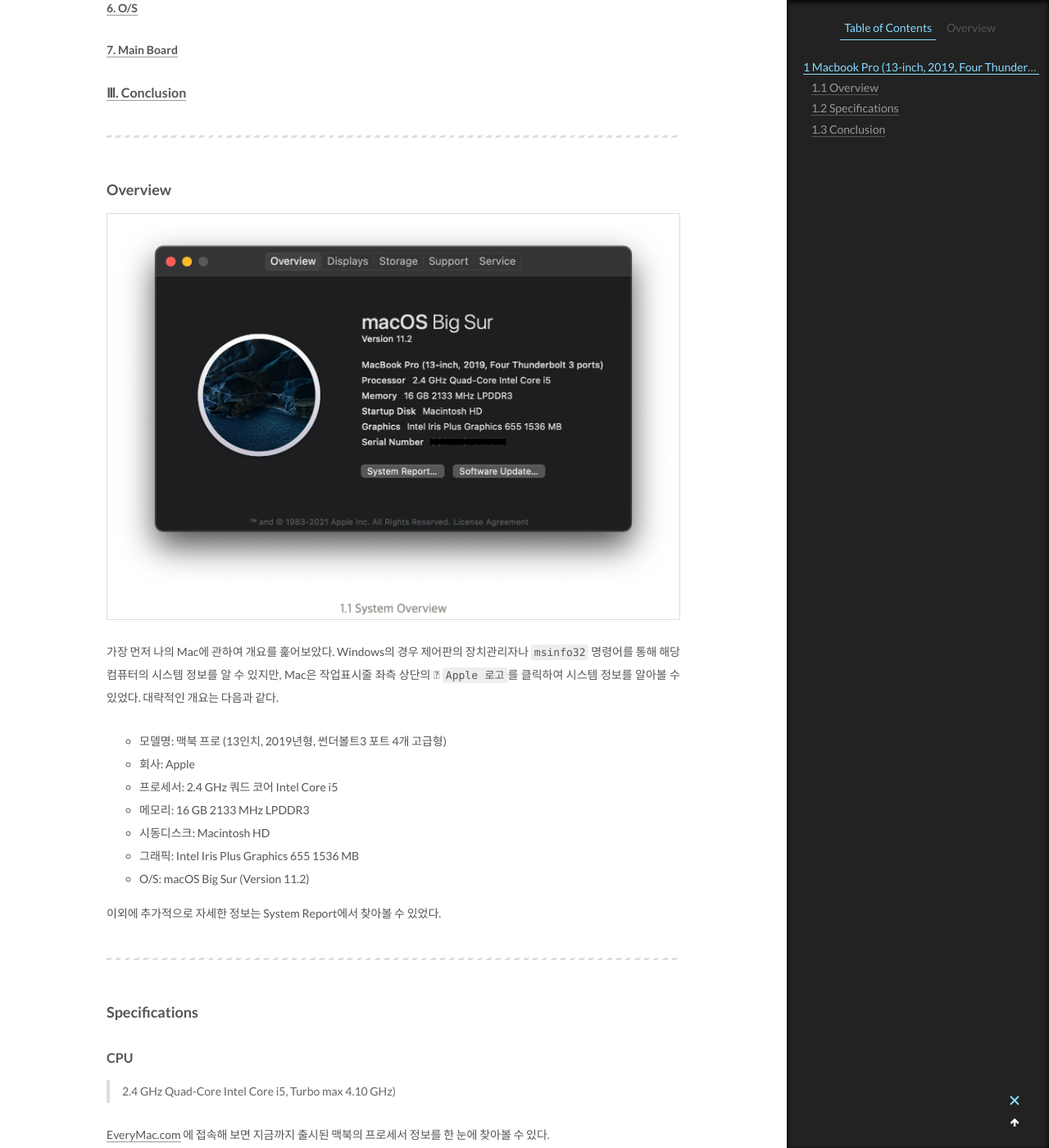
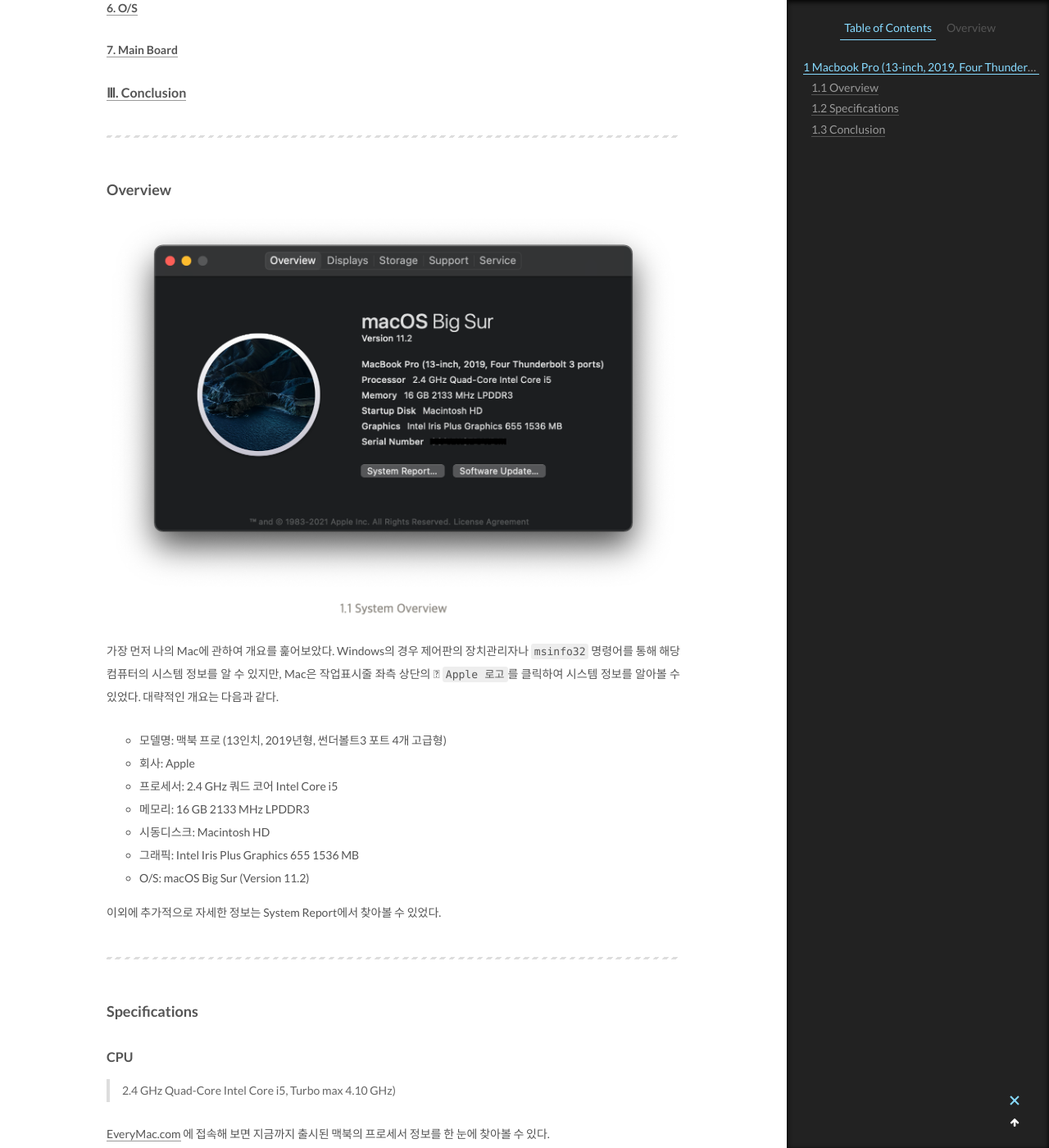
Before and after one commit to sbj6364/sbj6364.github.io, a Jekyll site: the page built from _posts/2021-03-28-computer-specification.md, in a window 1280 px wide and 1400 px high, scrolled down 1069 px. Shown: the whole window at 82% size. Built offline with Jekyll 4.4.1, drawn with Linux system fonts in a browser that asks for light colours.

Commit message:
Fix image bug2

```diff
--- a/_posts/2021-03-28-computer-specification.md
+++ b/_posts/2021-03-28-computer-specification.md
@@ -50,7 +50,7 @@
 
 ### Overview
 
-<img src="/images/post2/1_1.png" alt="System Overview" style="zoom:48%;" />
+<img src="/images/post2/1_1.png" alt="System Overview" style="zoom:48%;border:none;" />
 
  가장 먼저 나의 Mac에 관하여 개요를 훑어보았다. Windows의 경우 제어판의 장치관리자나 `msinfo32` 명령어를 통해 해당 컴퓨터의 시스템 정보를 알 수 있지만, Mac은 작업표시줄 좌측 상단의  `Apple 로고`를 클릭하여 시스템 정보를 알아볼 수 있었다. 대략적인 개요는 다음과 같다.
 
```
